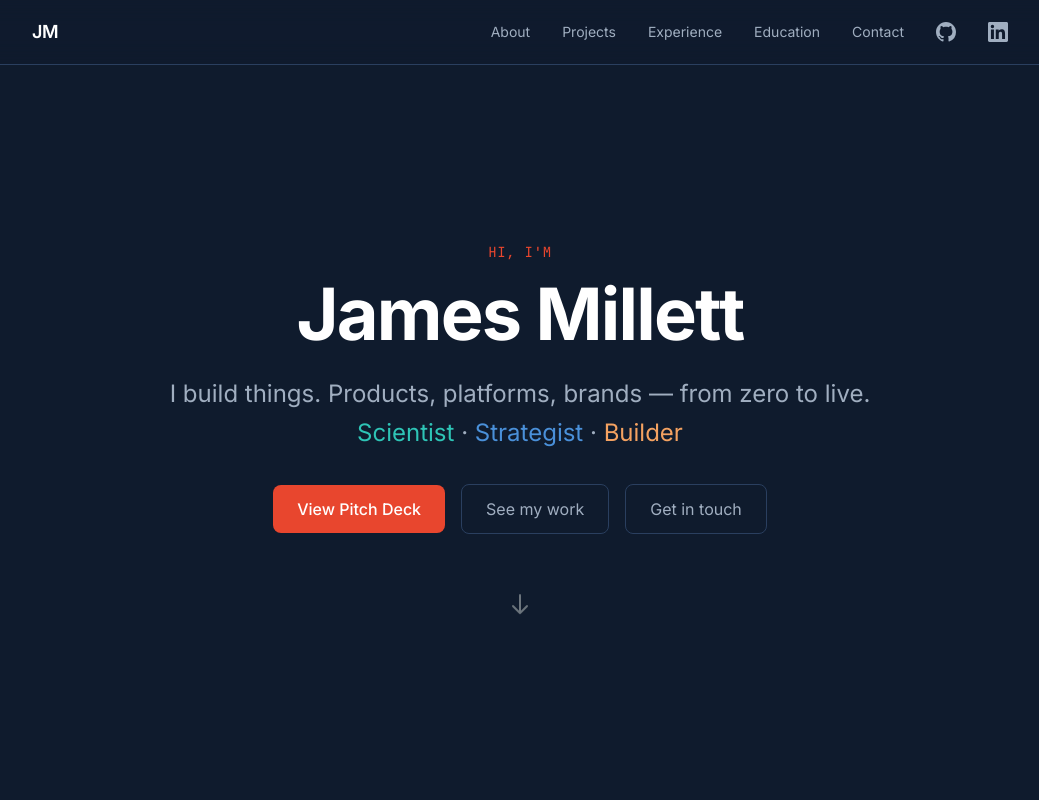
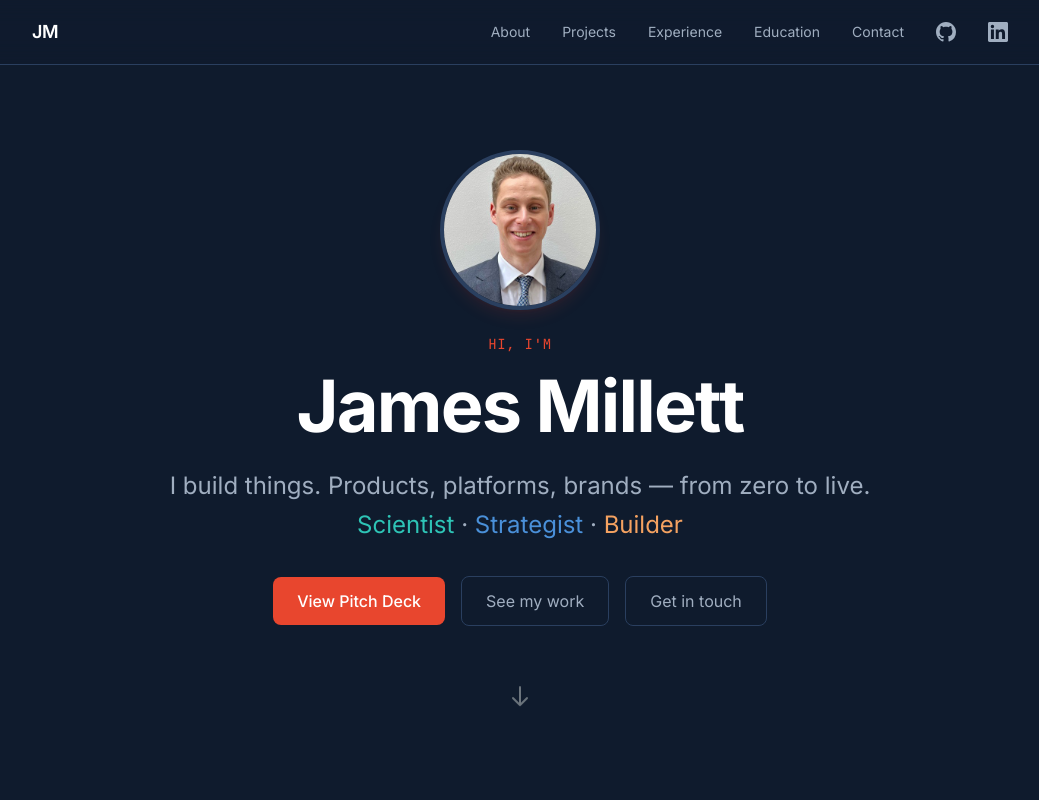
Before and after one commit to JamesMildog/jamesmillett.com, a React (Vite) app: page / in a window 1280 px wide. Shown: the top 800 px of the page, without its empty margins (120-1159 px from the left). Built offline with nearby package versions, Linux system fonts and the light colour scheme.

Commit message:
Add headshot to hero section

```diff
--- a/src/App.tsx
+++ b/src/App.tsx
@@ -295,6 +295,13 @@ function App() {
       {/* Hero */}
       <section className="min-h-screen flex items-center justify-center px-6 pt-16">
         <div className="max-w-3xl text-center">
+          <div className="animate-fade-in-up mb-6">
+            <img
+              src="/headshot.jpg"
+              alt="James Millett"
+              className="w-32 h-32 sm:w-40 sm:h-40 rounded-full mx-auto object-cover border-4 border-border shadow-lg shadow-accent/10"
+            />
+          </div>
           <div className="animate-fade-in-up">
             <p className="text-accent font-mono text-sm tracking-wider uppercase mb-4">Hi, I'm</p>
           </div>
```
Also changed, not shown: public/headshot.jpg (added).
